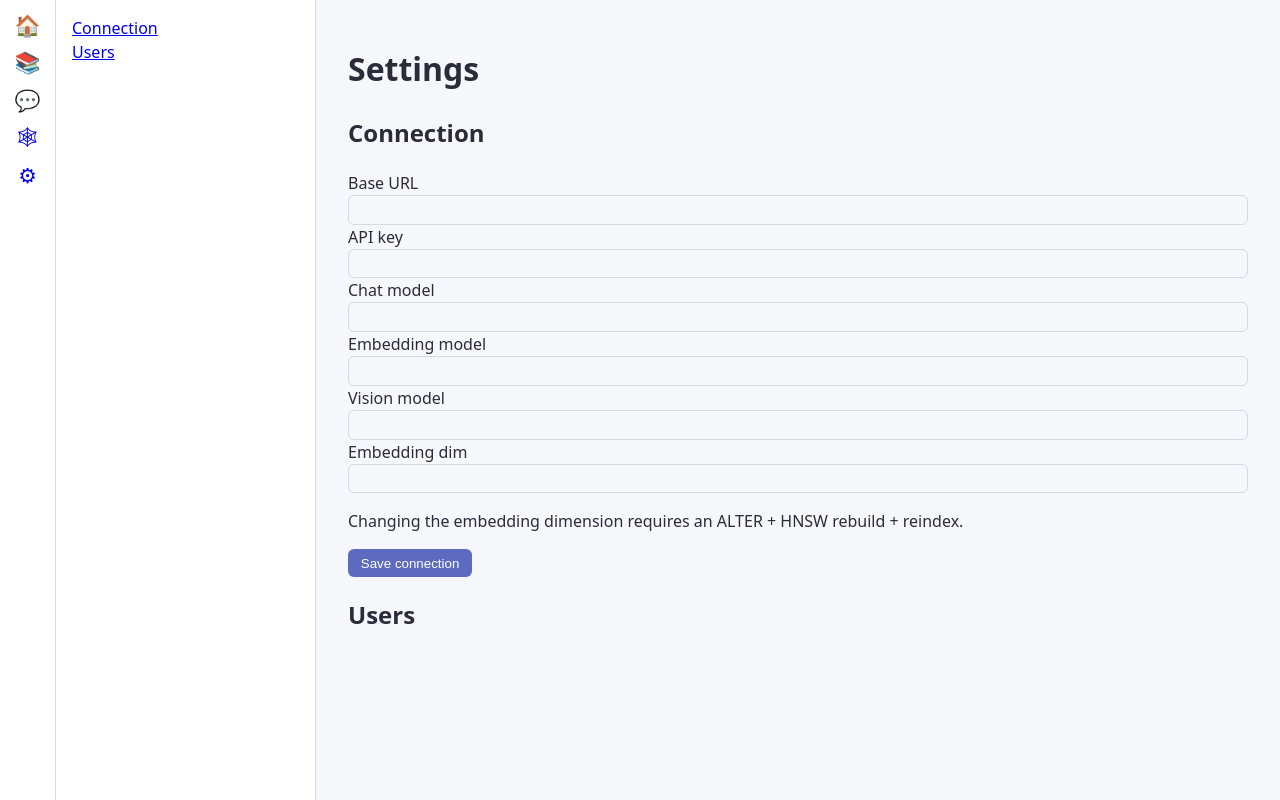
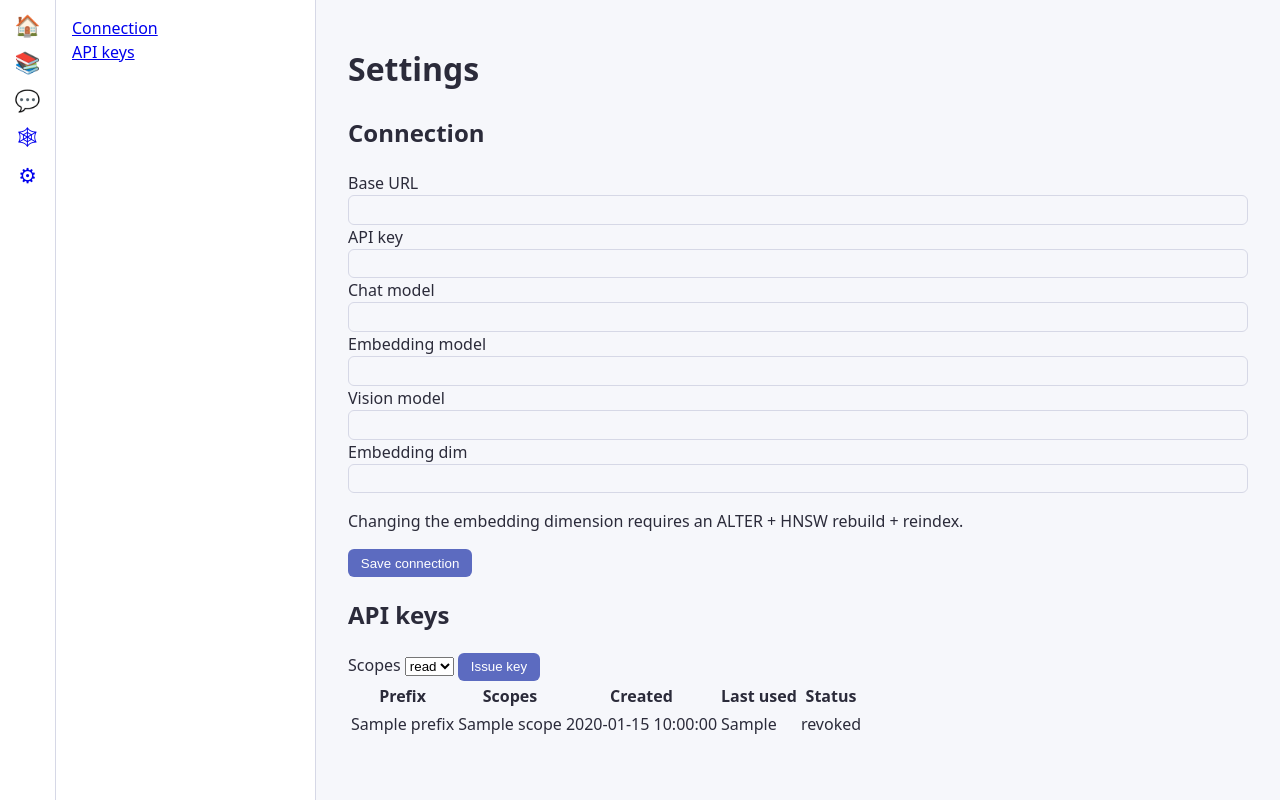
Before and after one commit to ikeniborn/personal-ai-wiki, a FastAPI app: template src/paw/api/web/templates/settings.html in a window 1280 px wide. Run offline with FastAPI, Linux system fonts and the light colour scheme; the template is opened without the code that fills it: most values are stand-ins (such as "Sample title", 1, 10 or a date in 2020); parts of the project's set-up code (start-up, migrations or seed data) failed here and were passed over.

Commit message:
feat(web): admin UI for api-keys + users management with i18n
Co-Authored-By: Claude Opus 4.8 <noreply@anthropic.com>

```diff
--- /dev/null
+++ b/src/paw/api/web/templates/_apikey_issued.html
@@ -0,0 +1,2 @@
+<p class="apikey-reveal">{{ t('apikeys.token_once') }}</p>
+<code>{{ token }}</code>
--- a/src/paw/api/web/templates/settings.html
+++ b/src/paw/api/web/templates/settings.html
@@ -1,23 +1,114 @@
 {% extends "base.html" %}
-{% block title %}Settings · Personal AI Wiki{% endblock %}
+{% block title %}{{ t('settings.title') }} · {{ t('app.name') }}{% endblock %}
 {% block sidebar %}
-<nav><a href="#connection">Connection</a><br><a href="#users">Users</a></nav>
+<nav>
+  <a href="#connection">{{ t('settings.connection') }}</a><br>
+  <a href="#apikeys">{{ t('apikeys.title') }}</a><br>
+  {% if user and user.role == 'admin' %}<a href="#users">{{ t('users.title') }}</a>{% endif %}
+</nav>
 {% endblock %}
 {% block content %}
-<h1>Settings</h1>
+<h1>{{ t('settings.title') }}</h1>
+
 <section id="connection">
-  <h2>Connection</h2>
+  <h2>{{ t('settings.connection') }}</h2>
   <form hx-post="/api/v1/settings/provider" hx-ext="json-enc"
         hx-headers='{"x-csrf-token": "{{ csrf }}"}'>
-    <label>Base URL <input name="base_url" required></label>
-    <label>API key <input name="api_key" type="password"></label>
-    <label>Chat model <input name="chat_model" required></label>
-    <label>Embedding model <input name="embedding_model" required></label>
-    <label>Vision model <input name="vision_model"></label>
-    <label>Embedding dim <input name="embedding_dim" type="number" required></label>
+    <label>{{ t('settings.base_url') }} <input name="base_url" required></label>
+    <label>{{ t('settings.api_key') }} <input name="api_key" type="password"></label>
+    <label>{{ t('settings.chat_model') }} <input name="chat_model" required></label>
+    <label>{{ t('settings.embedding_model') }} <input name="embedding_model" required></label>
+    <label>{{ t('settings.vision_model') }} <input name="vision_model"></label>
+    <label>{{ t('settings.embedding_dim') }} <input name="embedding_dim" type="number" required></label>
     <p class="warning">Changing the embedding dimension requires an ALTER + HNSW rebuild + reindex.</p>
-    <button type="submit">Save connection</button>
+    <button type="submit">{{ t('settings.save_connection') }}</button>
   </form>
 </section>
-<section id="users"><h2>Users</h2></section>
+
+<section id="apikeys">
+  <h2>{{ t('apikeys.title') }}</h2>
+  <form hx-post="/api-keys/issue"
+        hx-headers='{"x-csrf-token": "{{ csrf }}"}'
+        hx-target="#apikey-issued" hx-swap="innerHTML">
+    <label>{{ t('apikeys.scopes') }}
+      <select name="scopes">
+        <option value="read" selected>read</option>
+      </select>
+    </label>
+    <button type="submit">{{ t('apikeys.issue') }}</button>
+  </form>
+  <div id="apikey-issued"></div>
+  <table>
+    <thead><tr>
+      <th>{{ t('apikeys.prefix') }}</th><th>{{ t('apikeys.scopes') }}</th>
+      <th>{{ t('apikeys.created') }}</th><th>{{ t('apikeys.last_used') }}</th>
+      <th>{{ t('apikeys.status') }}</th><th></th>
+    </tr></thead>
+    <tbody>
+      {% for k in api_keys %}
+      <tr>
+        <td>{{ k.prefix }}</td>
+        <td>{{ k.scopes | join(', ') }}</td>
+        <td>{{ k.created_at }}</td>
+        <td>{{ k.last_used or '—' }}</td>
+        <td>{% if k.revoked_at %}{{ t('apikeys.revoked') }}{% else %}{{ t('apikeys.active') }}{% endif %}</td>
+        <td>
+          {% if not k.revoked_at %}
+          <button hx-delete="/api/v1/api-keys/{{ k.id }}"
+                  hx-headers='{"x-csrf-token": "{{ csrf }}"}'
+                  hx-target="closest tr" hx-swap="outerHTML">{{ t('apikeys.revoke') }}</button>
+          {% endif %}
+        </td>
+      </tr>
+      {% endfor %}
+    </tbody>
+  </table>
+</section>
+
+{% if user and user.role == 'admin' %}
+<section id="users">
+  <h2>{{ t('users.title') }}</h2>
+  <form hx-post="/api/v1/users" hx-ext="json-enc"
+        hx-headers='{"x-csrf-token": "{{ csrf }}"}'>
+    <label>{{ t('users.email') }} <input name="email" type="email" required></label>
+    <label>{{ t('users.new_password') }} <input name="password" type="password" required></label>
+    <label>{{ t('users.role') }}
+      <select name="role">
+        <option value="viewer">{{ t('users.role_viewer') }}</option>
+        <option value="editor">{{ t('users.role_editor') }}</option>
+        <option value="admin">{{ t('users.role_admin') }}</option>
+      </select>
+    </label>
+    <button type="submit">{{ t('users.create') }}</button>
+  </form>
+  <table>
+    <thead><tr>
+      <th>{{ t('users.email') }}</th><th>{{ t('users.role') }}</th>
+      <th>{{ t('users.created') }}</th><th></th>
+    </tr></thead>
+    <tbody>
+      {% for u in users %}
+      <tr>
+        <td>{{ u.email }}</td>
+        <td>
+          <select name="role"
+                  hx-patch="/api/v1/users/{{ u.id }}" hx-ext="json-enc"
+                  hx-headers='{"x-csrf-token": "{{ csrf }}"}' hx-swap="none">
+            <option value="viewer" {% if u.role == 'viewer' %}selected{% endif %}>{{ t('users.role_viewer') }}</option>
+            <option value="editor" {% if u.role == 'editor' %}selected{% endif %}>{{ t('users.role_editor') }}</option>
+            <option value="admin" {% if u.role == 'admin' %}selected{% endif %}>{{ t('users.role_admin') }}</option>
+          </select>
+        </td>
+        <td>{{ u.created_at }}</td>
+        <td>
+          <button hx-delete="/api/v1/users/{{ u.id }}"
+                  hx-headers='{"x-csrf-token": "{{ csrf }}"}'
+                  hx-target="closest tr" hx-swap="outerHTML">{{ t('users.remove') }}</button>
+        </td>
+      </tr>
+      {% endfor %}
+    </tbody>
+  </table>
+</section>
+{% endif %}
 {% endblock %}
```
Also changed, not shown: src/paw/api/web/routes.py (+15 -0 lines), tests/api/test_admin_ui_pages.py (added, +43 -0 lines).
